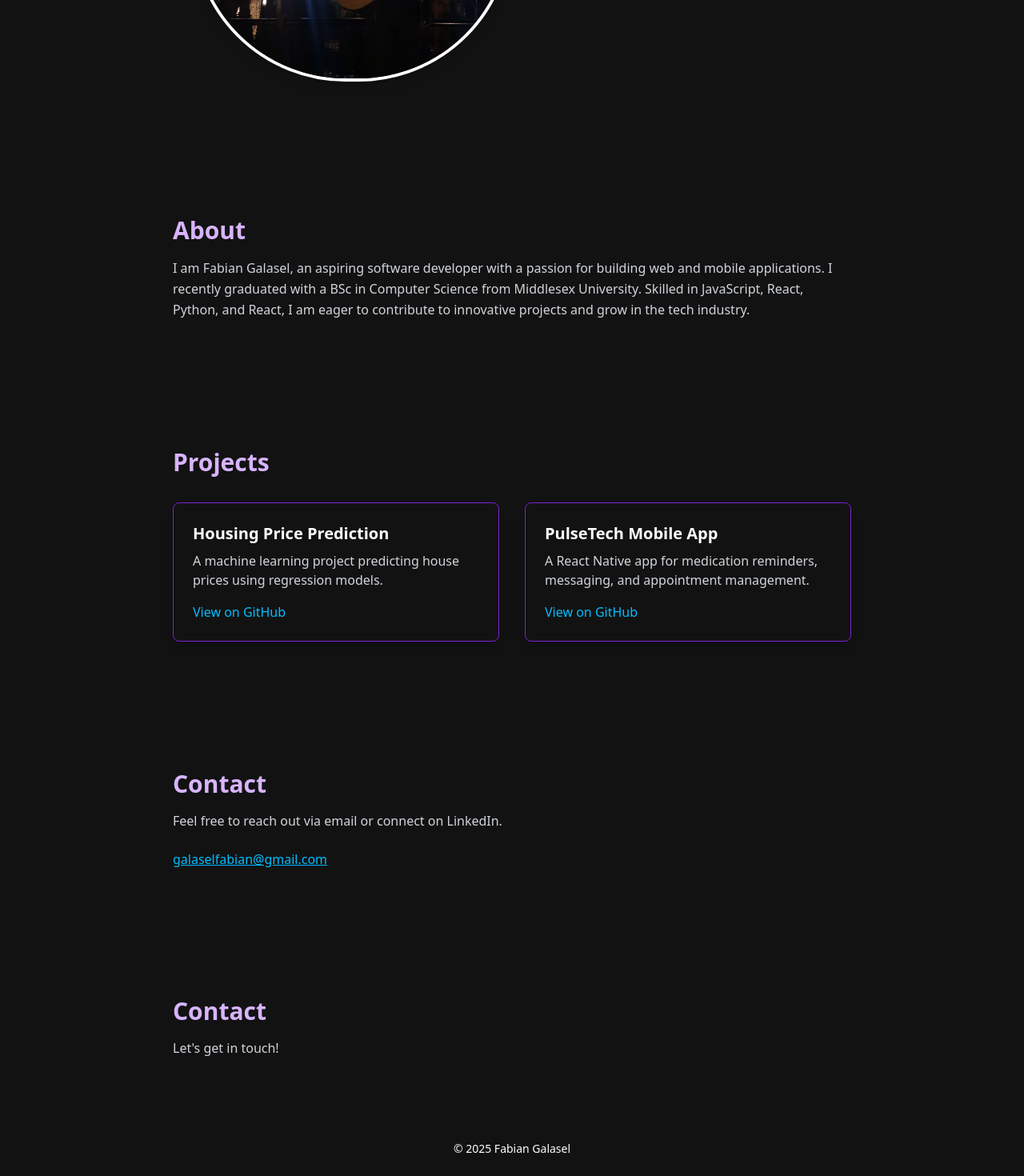
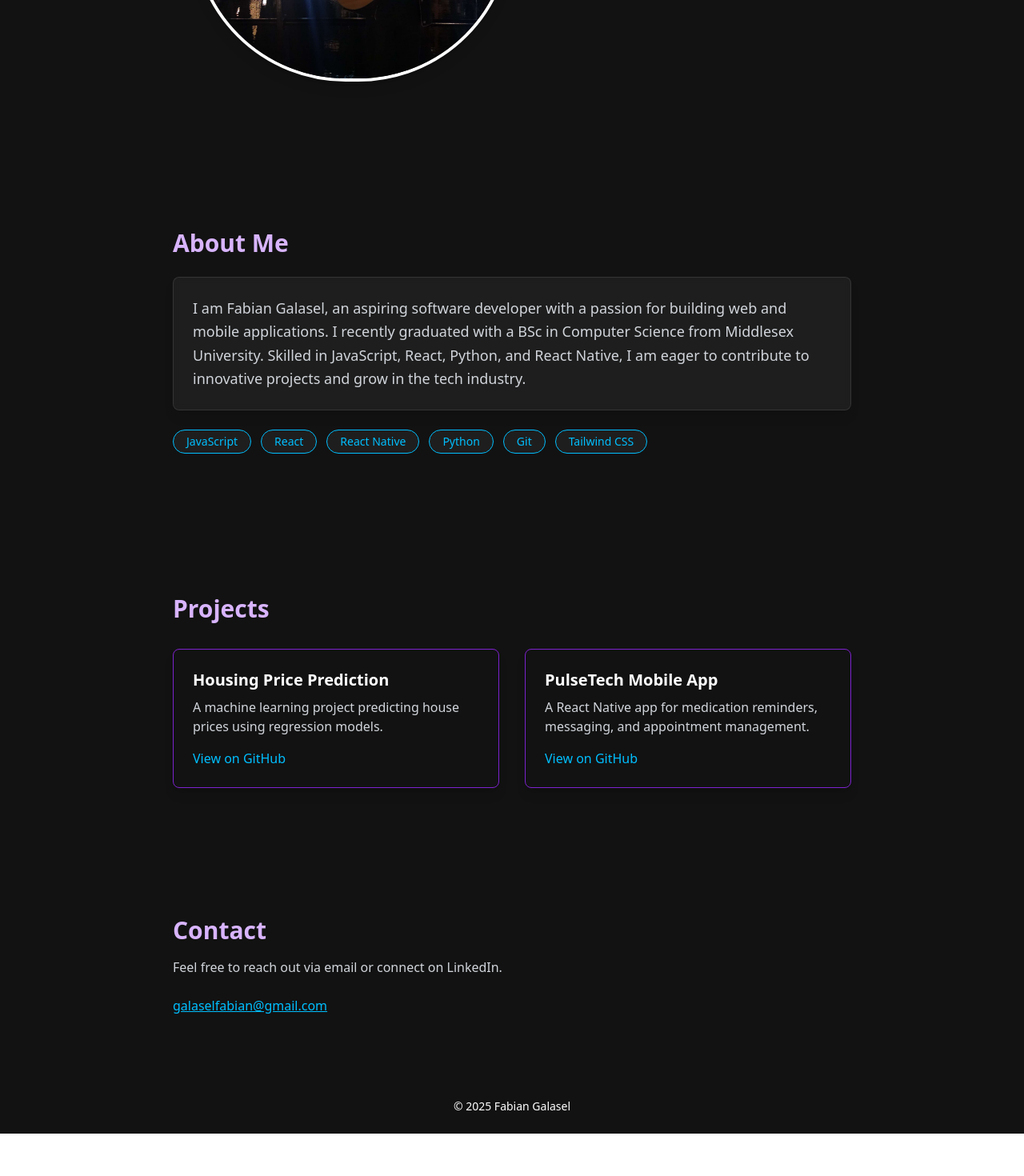
Before and after one commit to FabianC1/PortfolioWebsite, a React (Vite) app: page / in a window 1280 px wide. Shown: the part 370-1840 px from the top of the page at 80% size. After the commit the page ends 1787 px from the top, so only its background shows below. Built offline with nearby package versions, Linux system fonts and the light colour scheme.

Commit message:
Improved about me section

```diff
--- a/src/App.tsx
+++ b/src/App.tsx
@@ -124,14 +124,35 @@ function App() {
       <div className="h-20"></div>
 
       {/* Sections (to be expanded) */}
-      <section id="about" className="max-w-4xl mx-auto py-20 px-6">
-        <h2 className="text-3xl font-bold text-purple-300 mb-4">About</h2>
-        <p className="text-gray-300 leading-relaxed">
+      <section
+        id="about"
+        className="max-w-4xl mx-auto py-24 px-6 relative overflow-hidden"
+      >
+        <h2 className="text-3xl font-bold text-purple-300 mb-6">
+          About Me
+        </h2>
+
+        <p className="text-gray-300 leading-relaxed text-lg backdrop-blur-sm bg-white/5 p-6 rounded-lg border border-white/10 shadow-lg">
           I am Fabian Galasel, an aspiring software developer with a passion for building web and mobile applications.
           I recently graduated with a BSc in Computer Science from Middlesex University.
-          Skilled in JavaScript, React, Python, and React, I am eager to contribute to innovative projects and grow in the tech industry.
+          Skilled in JavaScript, React, Python, and React Native, I am eager to contribute to innovative projects and grow in the tech industry.
         </p>
+
+        {/* Floating Skill Tags */}
+        <div className="flex flex-wrap gap-3 mt-6">
+          {["JavaScript", "React", "React Native", "Python", "Git", "Tailwind CSS"].map((tech) => (
+            <span
+              key={tech}
+              className="cursor-default px-4 py-1 text-sm rounded-full border border-skyBlue text-skyBlue bg-white/5 hover:bg-skyBlue hover:text-white transition"
+            >
+              {tech}
+            </span>
+          ))}
+        </div>
+
       </section>
+
+
 
       <section id="projects" className="max-w-4xl mx-auto py-20 px-6">
         <h2 className="text-3xl font-bold text-purple-300 mb-8">Projects</h2>
@@ -161,11 +182,6 @@ function App() {
         </a>
       </section>
 
-      <section id="contact" className="max-w-4xl mx-auto py-20 px-6">
-        <h2 className="text-3xl font-bold text-purple-300 mb-4">Contact</h2>
-        <p className="text-gray-300">Let's get in touch!</p>
-      </section>
-
       {/* Footer */}
       <footer className="text-center py-6 text-sm text-#ffffff-500">
         &copy; {new Date().getFullYear()} Fabian Galasel
```
